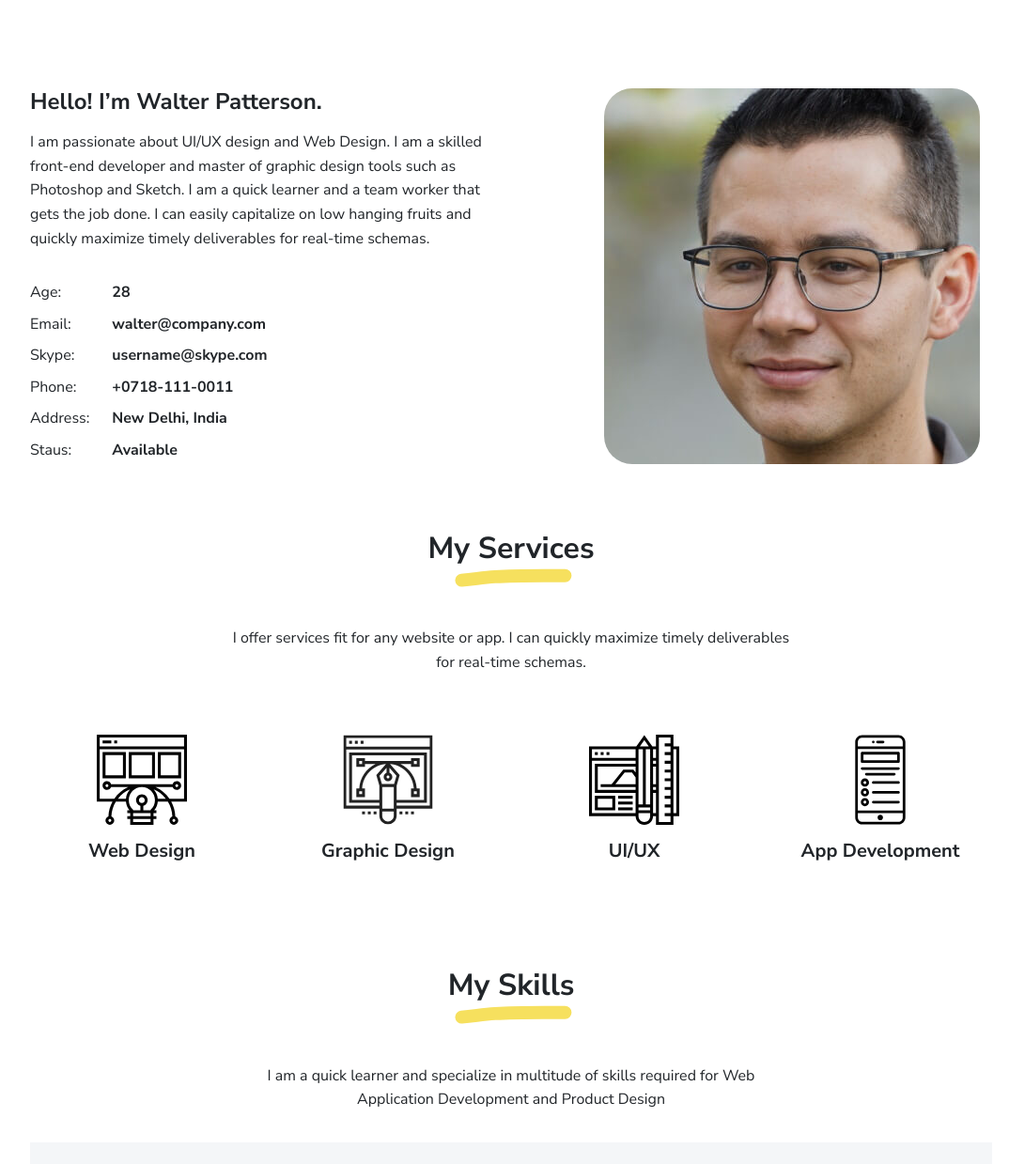
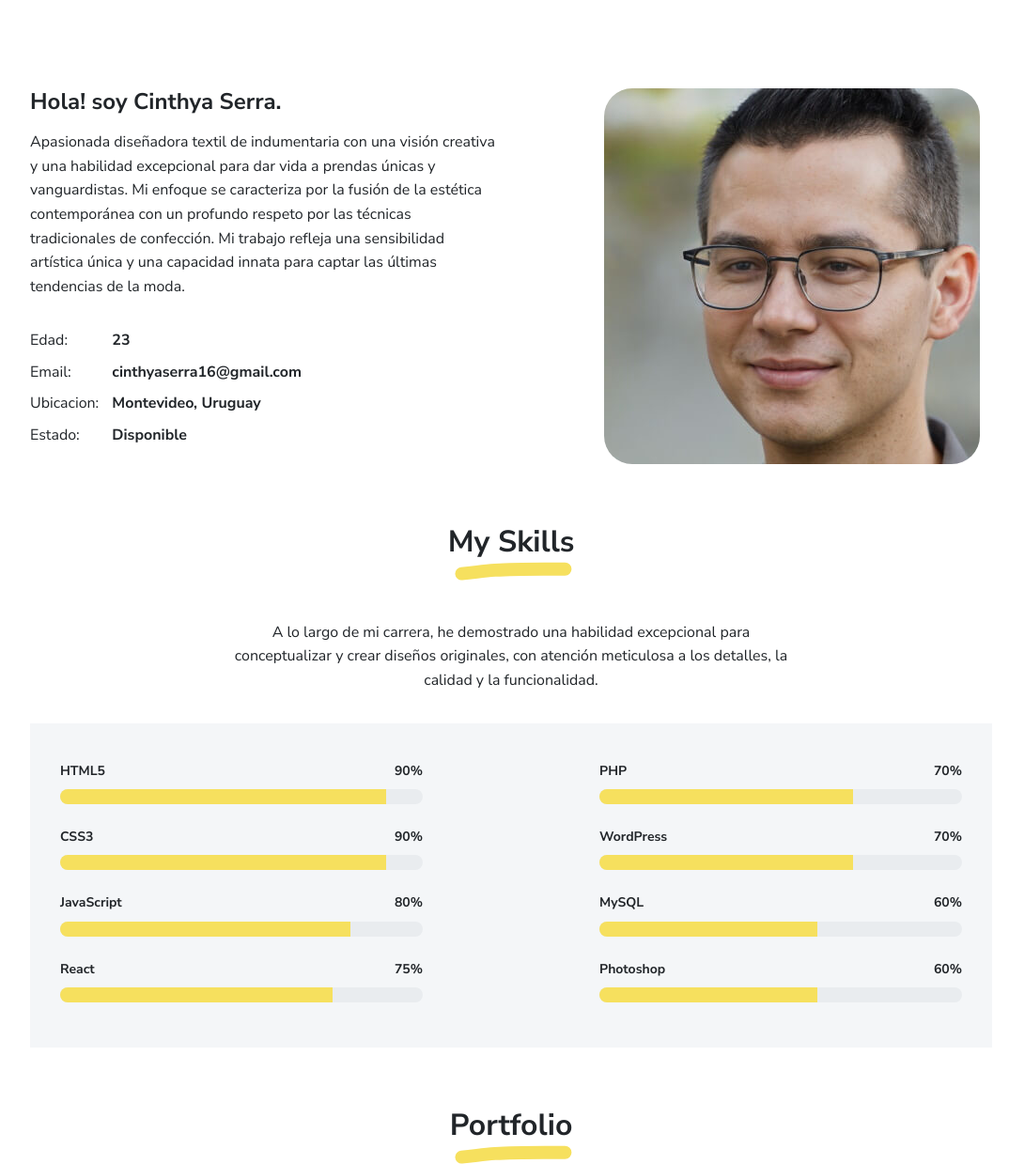
Before and after one commit to cinthyaserra/cinthyaserra.github.io, a plain HTML site: page index.html in a window 1280 px wide. Shown: the part 740-1979 px from the top of the page at 94% size, without its empty margins (96-1170 px from the left). Drawn offline with Linux system fonts and the light colour scheme.

Commit message:
Update index.html

```diff
--- a/index.html
+++ b/index.html
@@ -5,7 +5,7 @@
     <meta charset="UTF-8">
     <meta http-equiv="X-UA-Compatible" content="IE=edge">
     <meta name="viewport" content="width=device-width, initial-scale=1">
-    <title>Super Folio</title>
+    <title>Cinthya Serra - Portafolio</title>
     <link rel="preconnect" href="https://fonts.gstatic.com" crossorigin="crossorigin"/>
     <link rel="preload" as="style" href="https://fonts.googleapis.com/css2?family=Nunito+Sans:wght@300;400;700;800&amp;display=swap"/>
     <link rel="stylesheet" href="https://fonts.googleapis.com/css2?family=Nunito+Sans:wght@300;400;700;800&amp;display=swap" media="print" onload="this.media='all'"/>
@@ -33,12 +33,11 @@
           <button class="navbar-toggler" type="button" data-bs-toggle="collapse" data-bs-target="#navbarSupportedContent" aria-controls="navbarSupportedContent" aria-expanded="false" aria-label="Toggle navigation"><span class="navbar-toggler-icon"></span></button>
           <div class="collapse navbar-collapse" id="navbarSupportedContent">
             <ul class="navbar-nav ms-auto me-2">
-              <li class="nav-item"><a class="nav-link" href="#about">About</a></li>
-              <li class="nav-item"><a class="nav-link" href="#services">Services</a></li>
-              <li class="nav-item"><a class="nav-link" href="#skills">Skills</a></li>
-              <li class="nav-item"><a class="nav-link" href="#portfolio">Portfolio</a></li>
-              <li class="nav-item"><a class="nav-link" href="#experience">Experience</a></li>
-              <li class="nav-item"><a class="nav-link" href="#contact">Contact</a></li>
+              <li class="nav-item"><a class="nav-link" href="#about">Sobre mi</a></li>
+              <li class="nav-item"><a class="nav-link" href="#skills">Habilidades</a></li>
+              <li class="nav-item"><a class="nav-link" href="#portfolio">Portafolio</a></li>
+              <li class="nav-item"><a class="nav-link" href="#experience">Experiencia</a></li>
+              <li class="nav-item"><a class="nav-link" href="#contact">Contacto</a></li>
             </ul>
           </div>
         </div>
@@ -53,16 +52,13 @@
         <div class="col-lg-6 p-2"><img class="img-fluid" src="images/illustrations/hello3.svg" alt="hello"/></div>
         <div class="col-lg-6">
           <div class="mt-5">
-            <p class="lead text-uppercase mb-1">Hello!</p>
-            <h1 class="intro-title marker" data-aos="fade-left" data-aos-delay="50">I’m Walter Patterson</h1>
-            <p class="lead fw-normal mt-3" data-aos="fade-up" data-aos-delay="100">Web Developer & Mobile Application Developer</p>
+            <p class="lead text-uppercase mb-1">Hola!</p>
+            <h1 class="intro-title marker" data-aos="fade-left" data-aos-delay="50">soy Cinthya Serra</h1>
+            <p class="lead fw-normal mt-3" data-aos="fade-up" data-aos-delay="100">Profesional en Diseño de Indumentaria</p>
             <div class="social-nav" data-aos="fade-up" data-aos-delay="200">
               <nav role="navigation">
                 <ul class="nav justify-content-left">
-                  <li class="nav-item"><a class="nav-link" href="https://twitter.com/templateflip" title="Twitter"><i class="fab fa-twitter"></i><span class="menu-title sr-only">Twitter</span></a></li>
-                  <li class="nav-item"><a class="nav-link" href="https://www.facebook.com/templateflip" title="Facebook"><i class="fab fa-facebook"></i><span class="menu-title sr-only">Facebook</span></a></li>
-                  <li class="nav-item"><a class="nav-link" href="https://www.instagram.com/templateflip" title="Instagram"><i class="fab fa-instagram"></i><span class="menu-title sr-only">Instagram</span></a></li>
-                  <li class="nav-item"><a class="nav-link" href="https://www.linkedin.com/" title="LinkedIn"><i class="fab fa-linkedin"></i><span class="menu-title sr-only">LinkedIn</span></a></li>
+                  <li class="nav-item"><a class="nav-link" href="https://uy.linkedin.com/in/cinthya-serra-3b0878252" title="LinkedIn"><i class="fab fa-linkedin"></i><span class="menu-title sr-only">LinkedIn</span></a></li>
                   <li class="nav-item"><a class="nav-link" href="https://www.behance.net/templateflip" title="Behance"><i class="fab fa-behance"></i><span class="menu-title sr-only">Behance</span></a></li>
                 </ul>
               </nav>
@@ -79,72 +75,36 @@
   <div class="container-narrow">
     <div class="row">
       <div class="col-md-6">
-        <h2 class="h4 my-2">Hello! I’m Walter Patterson.</h2>
-        <p>I am passionate about UI/UX design and Web Design. I am a skilled front-end developer and master of graphic design tools such as Photoshop and Sketch. I am a quick learner and a team worker that gets the job done. I can easily capitalize on low hanging fruits and quickly maximize timely deliverables for real-time schemas.</p>
+        <h2 class="h4 my-2">Hola! soy Cinthya Serra.</h2>
+        <p>Apasionada diseñadora textil de indumentaria con una visión creativa y una habilidad excepcional para dar vida a prendas únicas y vanguardistas. Mi enfoque se caracteriza por la fusión de la estética contemporánea con un profundo respeto por las técnicas tradicionales de confección. Mi trabajo refleja una sensibilidad artística única y una capacidad innata para captar las últimas tendencias de la moda.</p>
         <div class="row mt-3">
           <div class="col-sm-2">
-            <div class="pb-1">Age:</div>
+            <div class="pb-1">Edad:</div>
           </div>
           <div class="col-sm-10">
-            <div class="pb-1 fw-bolder">28</div>
+            <div class="pb-1 fw-bolder">23</div>
           </div>
           <div class="col-sm-2">
             <div class="pb-1">Email:</div>
           </div>
           <div class="col-sm-10">
-            <div class="pb-1 fw-bolder">walter@company.com</div>
+            <div class="pb-1 fw-bolder">cinthyaserra16@gmail.com</div>
           </div>
           <div class="col-sm-2">
-            <div class="pb-1">Skype:</div>
+            <div class="pb-1">Ubicacion:</div>
           </div>
           <div class="col-sm-10">
-            <div class="pb-1 fw-bolder">username@skype.com</div>
+            <div class="pb-1 fw-bolder">Montevideo, Uruguay</div>
           </div>
           <div class="col-sm-2">
-            <div class="pb-1">Phone:</div>
+            <div class="pb-1">Estado:</div>
           </div>
           <div class="col-sm-10">
-            <div class="pb-1 fw-bolder">+0718-111-0011</div>
-          </div>
-          <div class="col-sm-2">
-            <div class="pb-1">Address:</div>
-          </div>
-          <div class="col-sm-10">
-            <div class="pb-1 fw-bolder">New Delhi, India</div>
-          </div>
-          <div class="col-sm-2">
-            <div class="pb-1">Staus:</div>
-          </div>
-          <div class="col-sm-10">
-            <div class="pb-1 fw-bolder">Available</div>
+            <div class="pb-1 fw-bolder">Disponible</div>
           </div>
         </div>
       </div>
       <div class="col-md-5 offset-md-1" data-aos="fade-left" data-aos-delay="100"><img class="avatar img-fluid mt-2" src="images/avatar.jpg" width="400" height="400" alt="Walter Patterson"/></div>
-    </div>
-  </div>
-</div>
-<div class="section px-3 px-lg-4 pt-5" id="services">
-  <div class="container-narrow">
-    <div class="text-center mb-5">
-      <h2 class="marker marker-center">My Services</h2>
-    </div>
-    <div class="text-center">
-      <p class="mx-auto mb-3" style="max-width:600px"> I offer services fit for any website or app. I can quickly maximize timely deliverables for real-time schemas.</p>
-    </div>
-    <div class="row py-3">
-      <div class="col-md-3 text-center" data-aos="fade-up" data-aos-delay="100"><img class="mb-2" src="images/services/web-design.svg" width="96" height="96" alt="web design"/>
-        <div class="h5">Web Design</div>
-      </div>
-      <div class="col-md-3 text-center" data-aos="fade-up" data-aos-delay="200"><img class="mb-2" src="images/services/graphic-design.svg" width="96" height="96" alt="graphic design"/>
-        <div class="h5">Graphic Design</div>
-      </div>
-      <div class="col-md-3 text-center" data-aos="fade-up" data-aos-delay="300"><img class="mb-2" src="images/services/ui-ux.svg" width="96" height="96" alt="ui-ux"/>
-        <div class="h5">UI/UX</div>
-      </div>
-      <div class="col-md-3 text-center" data-aos="fade-up" data-aos-delay="400"><img class="mb-2" src="images/services/app-development.svg" width="96" height="96" alt="app development"/>
-        <div class="h5">App Development</div>
-      </div>
     </div>
   </div>
 </div>
@@ -154,7 +114,7 @@
       <h2 class="marker marker-center">My Skills</h2>
     </div>
     <div class="text-center">
-      <p class="mx-auto mb-3" style="max-width:600px">I am a quick learner and specialize in multitude of skills required for Web Application Development and Product Design</p>
+      <p class="mx-auto mb-3" style="max-width:600px">A lo largo de mi carrera, he demostrado una habilidad excepcional para conceptualizar y crear diseños originales, con atención meticulosa a los detalles, la calidad y la funcionalidad.</p>
     </div>
     <div class="bg-light p-3">
       <div class="row">
```
